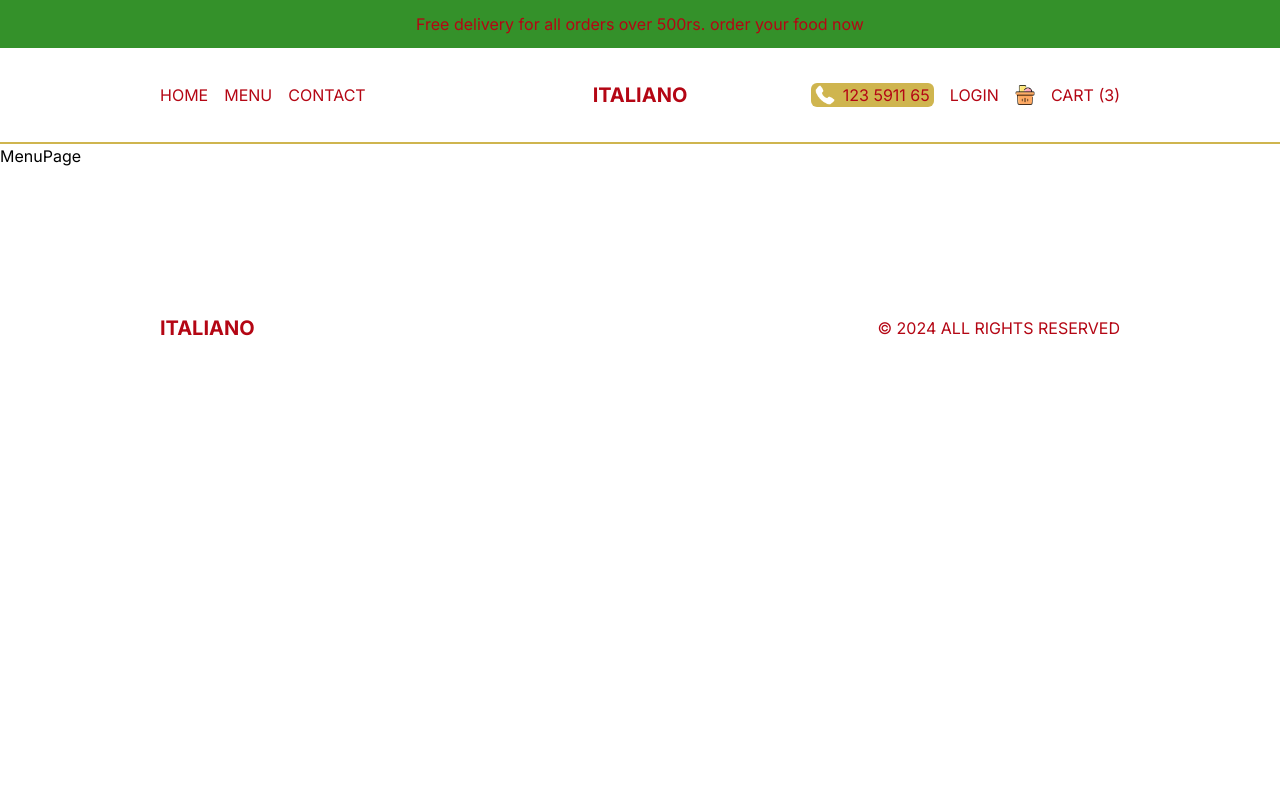
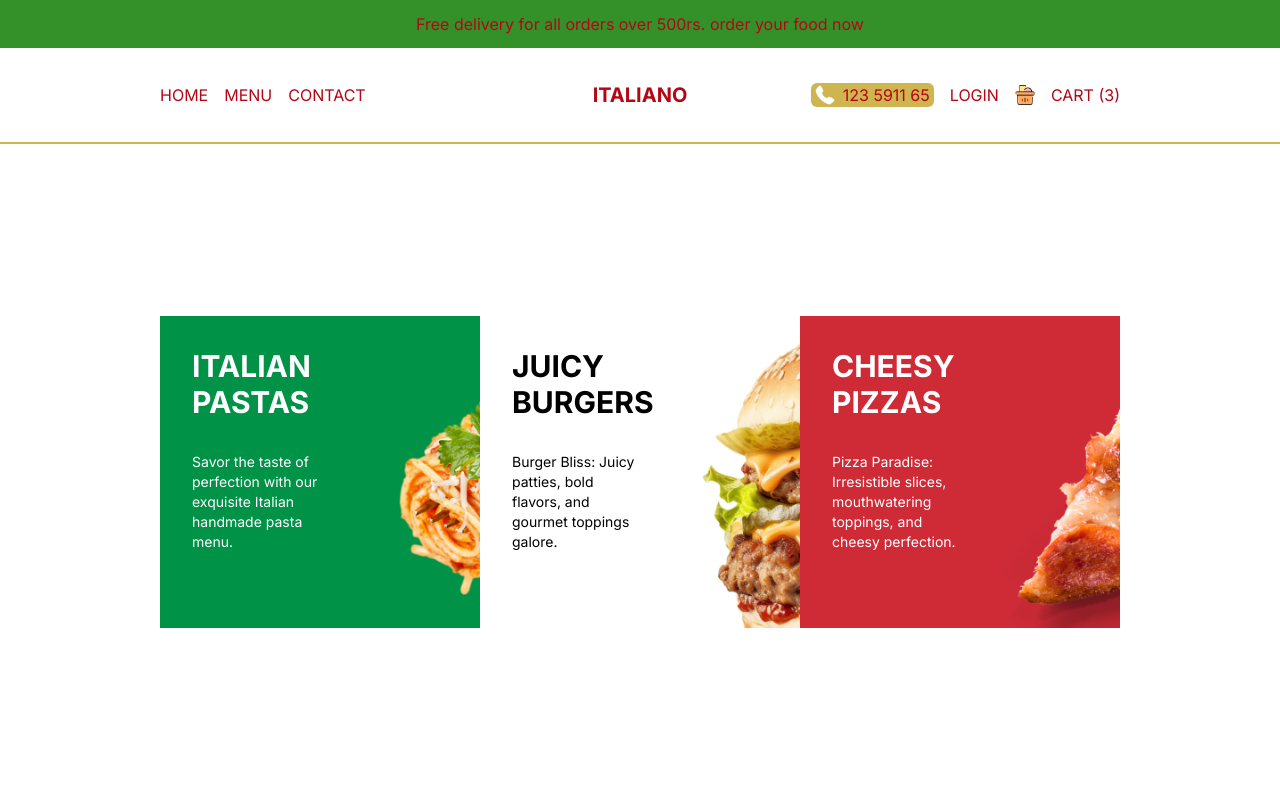
Before and after one commit to ASK-Baloch/Italiano, a Next.js app: page /menu in a window 1280 px wide. Shown: the top 800 px of the page. Built offline with nearby package versions, Linux system fonts and the light colour scheme.

Commit message:
MenuPage done

```diff
--- a/src/app/menu/page.tsx
+++ b/src/app/menu/page.tsx
@@ -1,9 +1,34 @@
-import React from 'react'
+import { menu } from "@/data";
+import Link from "next/link";
+import React from "react";
 
 const MenuPage = () => {
   return (
-    <div>MenuPage</div>
-  )
-}
+    <div className="p-4 lg:px-20 xl:px-40 h-[calc(100vh-6rem)] md:h-[calc(100vh-9rem)] flex flex-col md:flex-row items-center">
+      {menu.map((category) => (
+        <Link
+          href={`/menu/${category.slug}`}
+          key={category.id}
+          className="w-full h-1/3 bg-cover p-8 md:h-1/2"
+          style={{ backgroundImage: `url(${category.img})` }}
+        >
+          <div className={`text-${category.color} w-1/2`}>
+            <h1 className="uppercase font-bold text-3xl">{category.title}</h1>
+            <p className="text-sm my-8">{category.desc}</p>
+            <button
+              className={`hidden 2xl:block py-2 px-4 rounded-md ${
+                category.color === "black"
+                  ? "bg-black text-white"
+                  : "bg-" + category.color + " text-red-500"
+              }`}
+            >
+              Explore
+            </button>
+          </div>
+        </Link>
+      ))}
+    </div>
+  );
+};
 
-export default MenuPage
+export default MenuPage;
```
